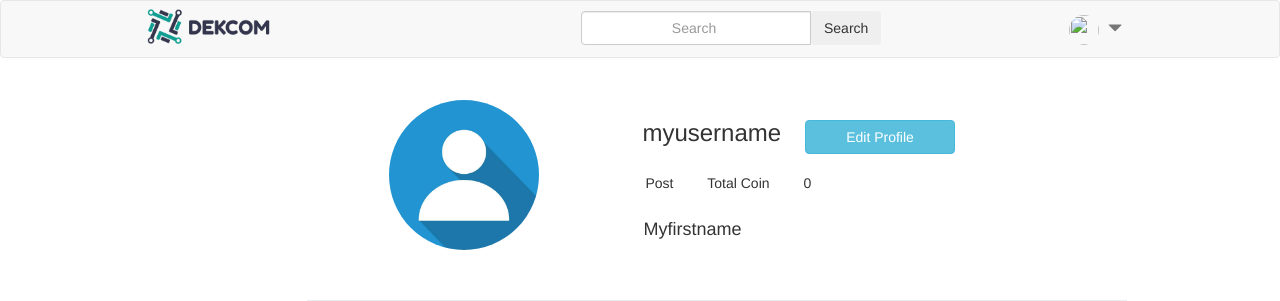
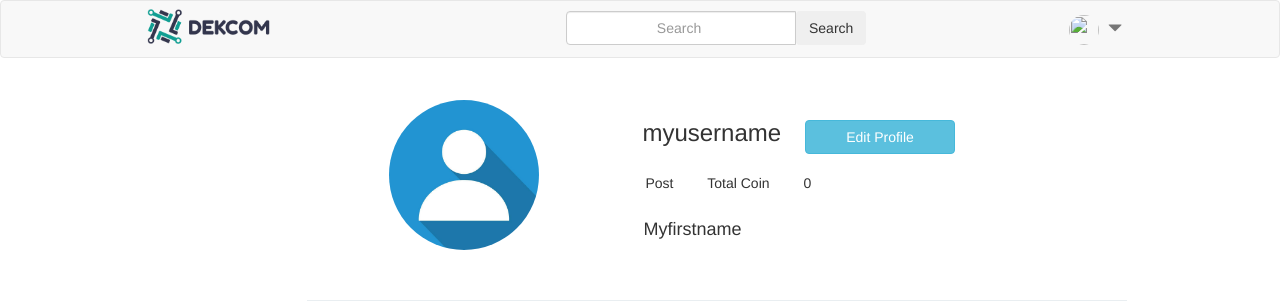
Before and after one commit to Jomsaruj/DEK-COM, a Django app: page /myusername/profile in a window 1280 px wide; the page is wider, and only the part inside the window is pictured. Shown: the top 301 px of that part. Run offline with Django 3.2, Linux system fonts and the light colour scheme; data comes from the database, SQL or seed files in the repository; some libraries are stand-ins or nearby versions.

Commit message:
Fixed navbar size

```diff
--- a/portfolio/templates/portfolio/navbar.html
+++ b/portfolio/templates/portfolio/navbar.html
@@ -24,7 +24,7 @@
             <img src="..\..\..\static\image\new_logo.png" width="135" height="135" style="vertical-align:middle;margin:-57px 125px">
           </a>
         </div>
-        <form class="navbar-form navbar-left" style="vertical-align:middle;margin:10px 150px" action="{% url 'blog:blog-index' %}">
+        <form class="navbar-form navbar-left" style="vertical-align:middle;margin:10px 135px" action="{% url 'blog:blog-index' %}">
           <div class="input-group">
                   <input class="form-control mr-sm-2" type="search"   placeholder="Search" aria-label="Search" style="width: 230px; text-align: center"  name="search">
                   <button class="btn btn-outline-success my-2 my-sm-0" type="submit">Search</button>
```
